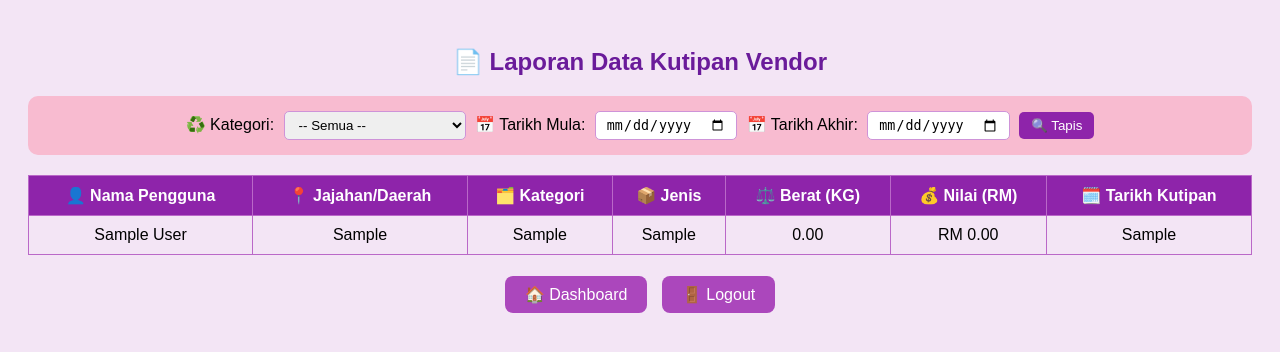
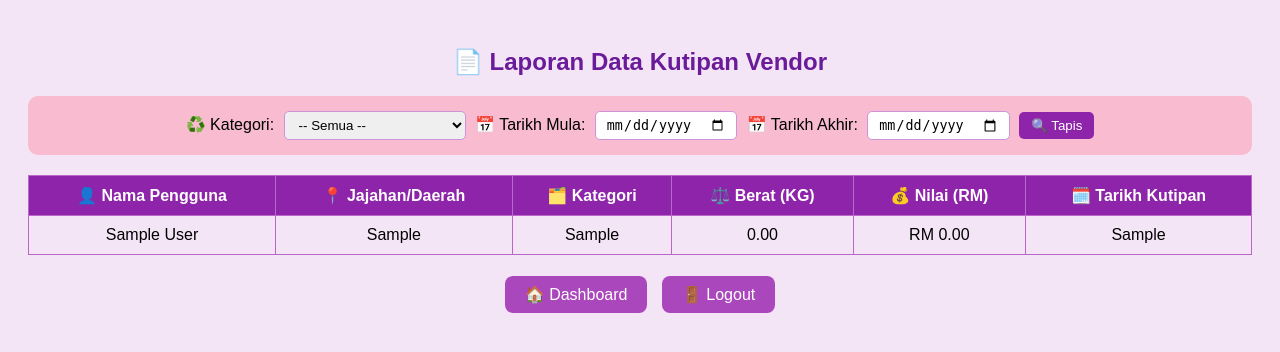
Before and after one commit to AinDanisya16/new-ePKAH, a PHP site: page /laporan_data_kutipan.php in a window 1280 px wide. Shown: the top 352 px of the page. Run offline with PHP 8.4, Linux system fonts and the light colour scheme; the visitor is signed in with stand-in values (Sample User, id 1); tables that the repository leaves empty or names only in its code hold one stand-in row (values such as "Sample post").

Commit message:
Update laporan_data_kutipan.php
Ain update pasal table, from data kutipan to kutipan vendor

```diff
--- a/laporan_data_kutipan.php
+++ b/laporan_data_kutipan.php
@@ -18,9 +18,9 @@ $tarikh_mula = $_GET['tarikh_mula'] ?? '';
 $tarikh_akhir = $_GET['tarikh_akhir'] ?? '';
 
 // Query asas
-$sql = "SELECT u.nama AS nama_pengguna, p.jajahan_daerah, dk.kategori, dk.jenis, dk.berat_kg, dk.nilai_rm, dk.tarikh_kutipan
-        FROM data_kutipan dk
-        JOIN penghantaran p ON dk.penghantaran_id = p.id
+$sql = "SELECT u.nama AS nama_pengguna, p.jajahan_daerah, kv.kategori, kv.berat_kg, kv.nilai_rm, kv.tarikh_kutipan
+        FROM kutipan_vendor kv
+        JOIN penghantaran p ON kv.penghantaran_id = p.id
         JOIN users u ON p.user_id = u.id
         WHERE p.vendor_id = ?";
 
@@ -29,20 +29,20 @@ $types = "i";
 
 // Tambah filter kategori jika ada
 if (!empty($kategori_filter)) {
-    $sql .= " AND dk.kategori = ?";
+    $sql .= " AND kv.kategori = ?";
     $types .= "s";
     $params[] = $kategori_filter;
 }
 
 // Tambah filter tarikh jika ada
 if (!empty($tarikh_mula) && !empty($tarikh_akhir)) {
-    $sql .= " AND dk.tarikh_kutipan BETWEEN ? AND ?";
+    $sql .= " AND kv.tarikh_kutipan BETWEEN ? AND ?";
     $types .= "ss";
     $params[] = $tarikh_mula;
     $params[] = $tarikh_akhir;
 }
 
-$sql .= " ORDER BY dk.id DESC"; // Urutan mengikut id terbaru
+$sql .= " ORDER BY kv.id DESC"; // Urutan mengikut id terbaru
 
 $stmt = $conn->prepare($sql);
 $stmt->bind_param($types, ...$params);
@@ -102,7 +102,6 @@ $result = $stmt->get_result();
         <th>👤 Nama Pengguna</th>
         <th>📍 Jajahan/Daerah</th>
         <th>🗂️ Kategori</th>
-        <th>📦 Jenis</th>
         <th>⚖️ Berat (KG)</th>
         <th>💰 Nilai (RM)</th>
         <th>🗓️ Tarikh Kutipan</th>
@@ -114,7 +113,6 @@ $result = $stmt->get_result();
             <td><?= htmlspecialchars($row['nama_pengguna']) ?></td>
             <td><?= htmlspecialchars($row['jajahan_daerah']) ?></td>
             <td><?= htmlspecialchars($row['kategori']) ?></td>
-            <td><?= htmlspecialchars($row['jenis']) ?></td>
             <td><?= number_format($row['berat_kg'], 2) ?></td>
             <td>RM <?= number_format($row['nilai_rm'], 2) ?></td>
             <td><?= htmlspecialchars($row['tarikh_kutipan']) ?></td>
```
